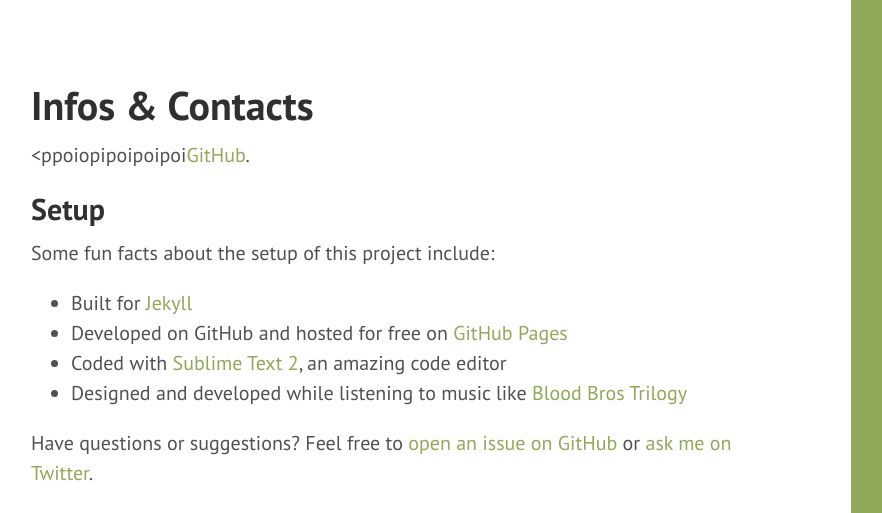
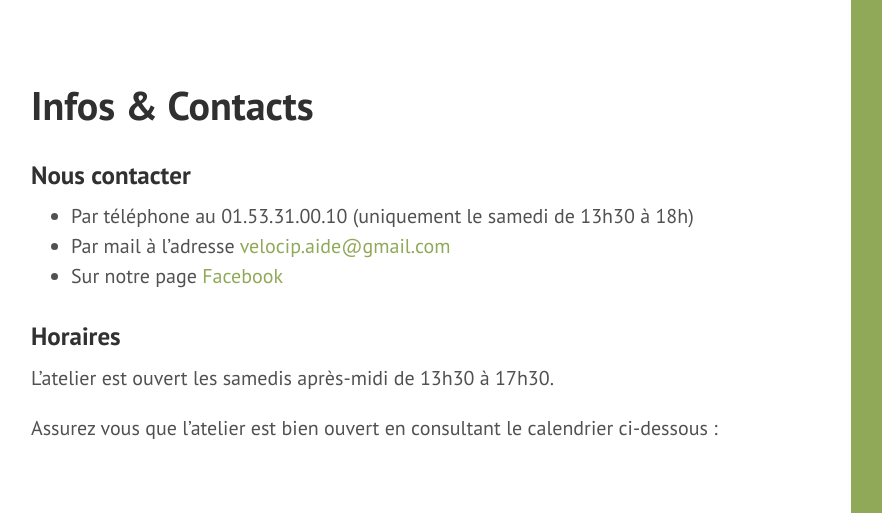
Before and after one commit to Velocipaide/site_jekyll, a Jekyll site: the page built from infos.md, in a window 1280 px wide and 1400 px high. Shown: the top 513 px of the window, without its empty margins (69-951 px from the left). Built offline with Jekyll 4.4.1, drawn with Linux system fonts in a browser that asks for light colours; some of the changed text lies outside the part shown; grey boxes are pictures that could not be loaded.

Commit message:
update de la page infos

```diff
--- a/infos.md
+++ b/infos.md
@@ -3,17 +3,27 @@ layout: page
 title: Infos & Contacts
 ---
 
-<ppoiopipoipoipoi[GitHub](https://github.com/poole).
+### Nous contacter
 
-## Setup
+* Par téléphone au 01.53.31.00.10 (uniquement le samedi de 13h30 à 18h)
+* Par mail à l’adresse [velocip.aide@gmail.com](mailto:velocip.aide@gmail.com)
+* Sur notre page [Facebook](https://www.facebook.com/velocip.aide/)
 
-Some fun facts about the setup of this project include:
 
-* Built for [Jekyll](http://jekyllrb.com)
-* Developed on GitHub and hosted for free on [GitHub Pages](https://pages.github.com)
-* Coded with [Sublime Text 2](http://sublimetext.com), an amazing code editor
-* Designed and developed while listening to music like [Blood Bros Trilogy](https://soundcloud.com/maddecent/sets/blood-bros-series)
+### Horaires
 
-Have questions or suggestions? Feel free to [open an issue on GitHub](https://github.com/poole/issues/new) or [ask me on Twitter](https://twitter.com/mdo).
+L’atelier est ouvert les samedis après-midi de 13h30 à 17h30.
 
-Thanks for reading!
+Assurez vous que l’atelier est bien ouvert en consultant le calendrier ci-dessous  :
+
+<br/>
+<iframe style="border-width: 0pt;" src="https://www.google.com/calendar/embed?title=Jours%20d'ouverture&showPrint=0&showCalendars=0&showTz=0&height=400&wkst=2&bgcolor=%23FFFFFF&src=velocip.aide@gmail.com&color=%230D7813&ctz=Europe/Paris" frameborder="0" scrolling="no" width="500" height="400"></iframe>
+
+
+### Adresse et accès
+
+38, Rue des Apennins, 75017 Paris, France
+
+Métro “Brochant” ou “La Fourche” (Ligne 13)
+
+<iframe scrolling="no" marginheight="0" marginwidth="0" src="http://maps.google.fr/maps?f=q&amp;source=s_q&amp;hl=fr&amp;geocode=&amp;q=38+rue+des+apennins+paris&amp;sll=46.75984,1.738281&amp;sspn=10.388976,28.54248&amp;ie=UTF8&amp;hq=&amp;hnear=38+Rue+des+Apennins,+75017+Paris,+Ile-de-France&amp;z=16&amp;iwloc=r0&amp;output=embed" width="500" height="400" frameborder="0"></iframe><small><a href="http://maps.google.fr/maps?f=q&amp;source=s_q&amp;hl=fr&amp;geocode=&amp;q=38+rue+des+apennins+paris&amp;sll=46.75984,1.738281&amp;sspn=10.388976,28.54248&amp;ie=UTF8&amp;hq=&amp;hnear=38+Rue+des+Apennins,+75017+Paris,+Ile-de-France&amp;z=16&amp;iwloc=r0&amp;source=embed" target="_new" style="color:#0000FF;text-align:left">View larger map</a> </small>
```
